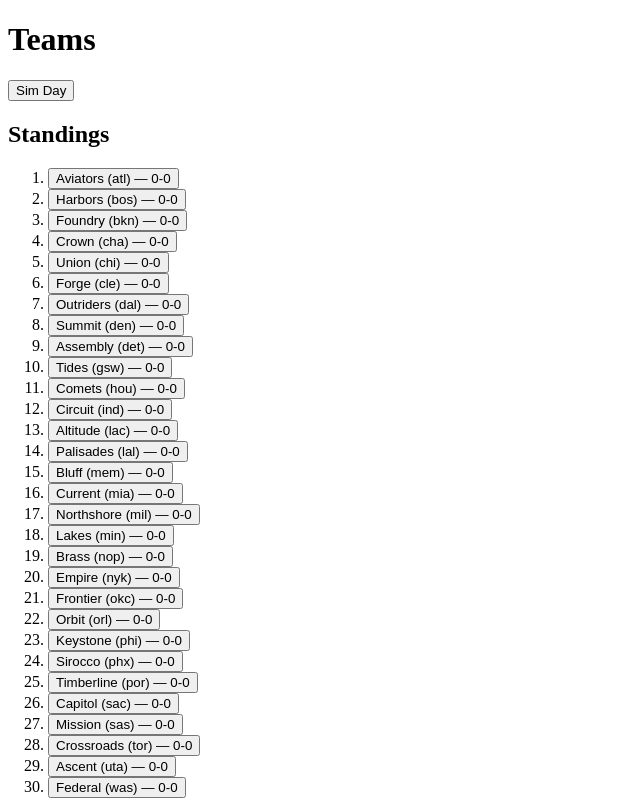
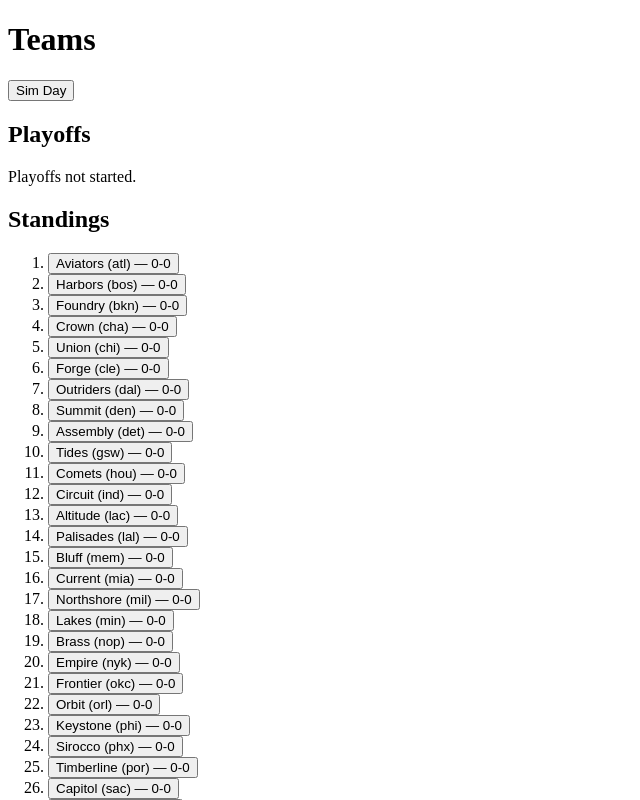
Before and after one commit to Jamesk1281/franchise-sim, a React (Vite) app: page / in a window 1280 px wide. Shown: the top 800 px of the page, without its empty margins (0-640 px from the left). Built offline with nearby package versions, Linux system fonts and the light colour scheme.

Commit message:
Make createPlayoffs factory to construct Playoffs object on League. Also make a small view component displaying some playoff info

```diff
--- a/src/App.tsx
+++ b/src/App.tsx
@@ -2,6 +2,7 @@ import { useState } from "react";
 import { SimContext } from "./sim/SimContext";
 import TeamsPage from "./pages/TeamsPage";
 import TeamPage from "./pages/TeamPage";
+import { createPlayoffsFromStandings } from "./factories/createPlayoffs";
 
 export default function App() {
   const [sim] = useState(() => new SimContext());
@@ -12,22 +13,38 @@ export default function App() {
   const [, setTick] = useState(0);
   const rerender = () => setTick((t) => t + 1);
 
+  const isRegularSeasonOver =
+    sim.date.dayIndex >= league.regularSeasonSchedule.days.length;
+
   const handleSimDay = () => {
     sim.simulateDay();
     rerender();
   };
 
+  const handleBeginPlayoffs = () => {
+    if (league.playoffs) return;
+
+    const standings = league.getStandings();
+    league.playoffs = createPlayoffsFromStandings(standings);
+
+    // optional if you added phase
+    // sim.phase = "PLAYOFFS";
+
+    rerender();
+  };
+
+  const teamsPageProps = {
+    league,
+    onSelectTeam: setSelectedTeamId,
+    onSimulateDay: handleSimDay,
+    isRegularSeasonOver,
+    onBeginPlayoffs: handleBeginPlayoffs,
+  };
+
   if (selectedTeamId) {
     const team = league.teams.find((t) => t.id === selectedTeamId);
 
-    if (!team)
-      return (
-        <TeamsPage
-          league={league}
-          onSelectTeam={setSelectedTeamId}
-          onSimulateDay={handleSimDay}
-        />
-      );
+    if (!team) return <TeamsPage {...teamsPageProps} />;
 
     return (
       <TeamPage
@@ -38,11 +55,5 @@ export default function App() {
     );
   }
 
-  return (
-    <TeamsPage
-      league={league}
-      onSelectTeam={setSelectedTeamId}
-      onSimulateDay={handleSimDay}
-    />
-  );
+  return <TeamsPage {...teamsPageProps} />;
 }
--- /dev/null
+++ b/src/factories/createPlayoffs.ts
@@ -0,0 +1,45 @@
+import type { Team } from "../models/Team";
+import type { Playoffs, Series } from "../models/Playoffs";
+import { createGame } from "./createGame";
+import type { Game } from "../models/Game";
+
+export function makeSeries(higherSeedTeamID: string, lowerSeedTeamID: string, bestOf = 7): Series {
+  const n = Math.ceil(bestOf / 2);
+
+  const games: Game[] = [];
+  for (let i = 0; i < n; i++) {
+    games.push(createGame(i, higherSeedTeamID, lowerSeedTeamID));
+  }
+
+  return {
+    higherSeedTeamID,
+    lowerSeedTeamID,
+    bestOf,
+    higherSeedWins: 0,
+    lowerSeedWins: 0,
+    games,
+  };
+}
+
+export function createPlayoffsFromStandings(standings: Team[]): Playoffs {
+  const seeds = standings.slice(0, 8);
+
+  if (seeds.length < 8) {
+    throw new Error(`createPlayoffs: need at least 8 teams (got ${seeds.length})`);
+  }
+
+  const round1: Series[] = [
+    makeSeries(seeds[0].id, seeds[7].id),
+    makeSeries(seeds[1].id, seeds[6].id),
+    makeSeries(seeds[2].id, seeds[5].id),
+    makeSeries(seeds[3].id, seeds[4].id),
+  ];
+
+  const rounds: Series[][] = [round1, [], []];
+
+  return {
+    rounds,
+    roundIndex: 0,
+    championTeamID: undefined,
+  };
+}
--- a/src/models/League.ts
+++ b/src/models/League.ts
@@ -1,4 +1,5 @@
 import { simulateGame } from "../sim/simulate";
+import type { Playoffs } from "./Playoffs";
 import type { Schedule } from "./Schedule";
 import { Team } from "./Team";
 
@@ -6,13 +7,16 @@ export class League {
   teams: Team[];
 
   regularSeasonSchedule: Schedule
+  playoffs: Playoffs | null
 
   constructor(params: {
     teams: Team[];
     regularSeasonSchedule: Schedule;
+    playoffs?: Playoffs | null
   }) {
     this.teams = params.teams;
     this.regularSeasonSchedule = params.regularSeasonSchedule;
+    this.playoffs = params.playoffs ?? null
   }
 
   simulateDay(dayIndex: number): void {
@@ -42,4 +46,10 @@ export class League {
     }
   }
 
+  getStandings(): Team[] {
+    return this.teams
+      .slice()
+      .sort((a, b) => b.record.wins - a.record.wins);
+  }
+
 }
--- a/src/pages/TeamsPage.tsx
+++ b/src/pages/TeamsPage.tsx
@@ -3,22 +3,78 @@ import { League } from "../models/League";
 type TeamsPageProps = {
   league: League;
   onSelectTeam: (teamId: string) => void;
+
+  isRegularSeasonOver: boolean;
   onSimulateDay: () => void;
+  onBeginPlayoffs: () => void;
 };
 
-export default function TeamsPage({ league, onSelectTeam, onSimulateDay }: TeamsPageProps) {
-  const standings = league.teams
-    .slice()
-    .sort((a, b) => {
-      if (b.record.wins !== a.record.wins) return b.record.wins - a.record.wins;
-      return a.record.losses - b.record.losses;
-    });
+
+
+export default function TeamsPage({
+  league,
+  onSelectTeam,
+  isRegularSeasonOver,
+  onSimulateDay,
+  onBeginPlayoffs,
+}: TeamsPageProps) {
+  const getTeamById = (id: string) => league.teams.find((t) => t.id === id);
+
+const roundLabels = ["Round 1", "Round 2", "Conference Finals", "Finals"];
+
+  const standings = league.getStandings();
 
   return (
     <div>
       <h1>Teams</h1>
 
-      <button onClick={onSimulateDay}>Sim Day</button>
+      {isRegularSeasonOver ? (
+        <button onClick={onBeginPlayoffs}>Begin Playoffs</button>
+      ) : (
+        <button onClick={onSimulateDay}>Sim Day</button>
+      )}
+
+    <h2>Playoffs</h2>
+
+    {!league.playoffs ? (
+      <p>Playoffs not started.</p>
+    ) : (
+      <div>
+        <p>
+          Round: {league.playoffs.roundIndex + 1}
+          {league.playoffs.championTeamID ? ` — Champion: ${getTeamById(league.playoffs.championTeamID)?.name ?? "Unknown"}` : ""}
+        </p>
+
+        {league.playoffs.rounds.map((round, rIdx) => (
+          <div key={rIdx} style={{ marginBottom: 16 }}>
+            <h3>{roundLabels[rIdx] ?? `Round ${rIdx + 1}`}</h3>
+
+            {round.length === 0 ? (
+              <p style={{ opacity: 0.7 }}>TBD</p>
+            ) : (
+              <ul>
+                {round.map((s, sIdx) => {
+                  const higher = getTeamById(s.higherSeedTeamID);
+                  const lower = getTeamById(s.lowerSeedTeamID);
+
+                  return (
+                    <li key={sIdx}>
+                      <strong>
+                        {higher ? `${higher.name} (${higher.abbreviation})` : "Unknown"}{" "}
+                        vs{" "}
+                        {lower ? `${lower.name} (${lower.abbreviation})` : "Unknown"}
+                      </strong>{" "}
+                      — {s.higherSeedWins}-{s.lowerSeedWins}
+                    </li>
+                  );
+                })}
+              </ul>
+            )}
+          </div>
+        ))}
+      </div>
+    )}
+
 
       <h2>Standings</h2>
       {standings.length === 0 ? (
@@ -28,7 +84,8 @@ export default function TeamsPage({ league, onSelectTeam, onSimulateDay }: Teams
           {standings.map((team) => (
             <li key={team.id}>
               <button onClick={() => onSelectTeam(team.id)}>
-                {team.name} ({team.abbreviation}) — {team.record.wins}-{team.record.losses}
+                {team.name} ({team.abbreviation}) — {team.record.wins}-
+                {team.record.losses}
               </button>
             </li>
           ))}
--- a/src/sim/SimContext.ts
+++ b/src/sim/SimContext.ts
@@ -2,20 +2,31 @@ import { createLeague } from "../factories/createLeague";
 import type { League } from "../models/League";
 import { advanceSimDate, makeSimDate, type SimDate } from "./Date";
 
+export type SimPhase = "REGULAR_SEASON" | "PLAYOFFS" | "OFFSEASON";
+
 export class SimContext {
   league: League;
   date: SimDate;
+  phase: SimPhase
 
   constructor() {
     this.league = createLeague();
     this.date = makeSimDate(2026, 0);
+    this.phase = "REGULAR_SEASON"
   }
 
-  simulateDay(): void {
-    const dayIndex = this.date.dayIndex;
+  simulateDay() {
+    switch (this.phase) {
+      case "REGULAR_SEASON":
+        this.league.simulateDay(this.date.dayIndex);
+        this.date = advanceSimDate(this.date);
+        break;
 
-    this.league.simulateDay(dayIndex);
+      case "PLAYOFFS":
+        break;
 
-    this.date = advanceSimDate(this.date);
+      case "OFFSEASON":
+        break;
+    }
   }
 }
```
Also changed, not shown: src/models/Playoffs.ts (+9 -8 lines).
